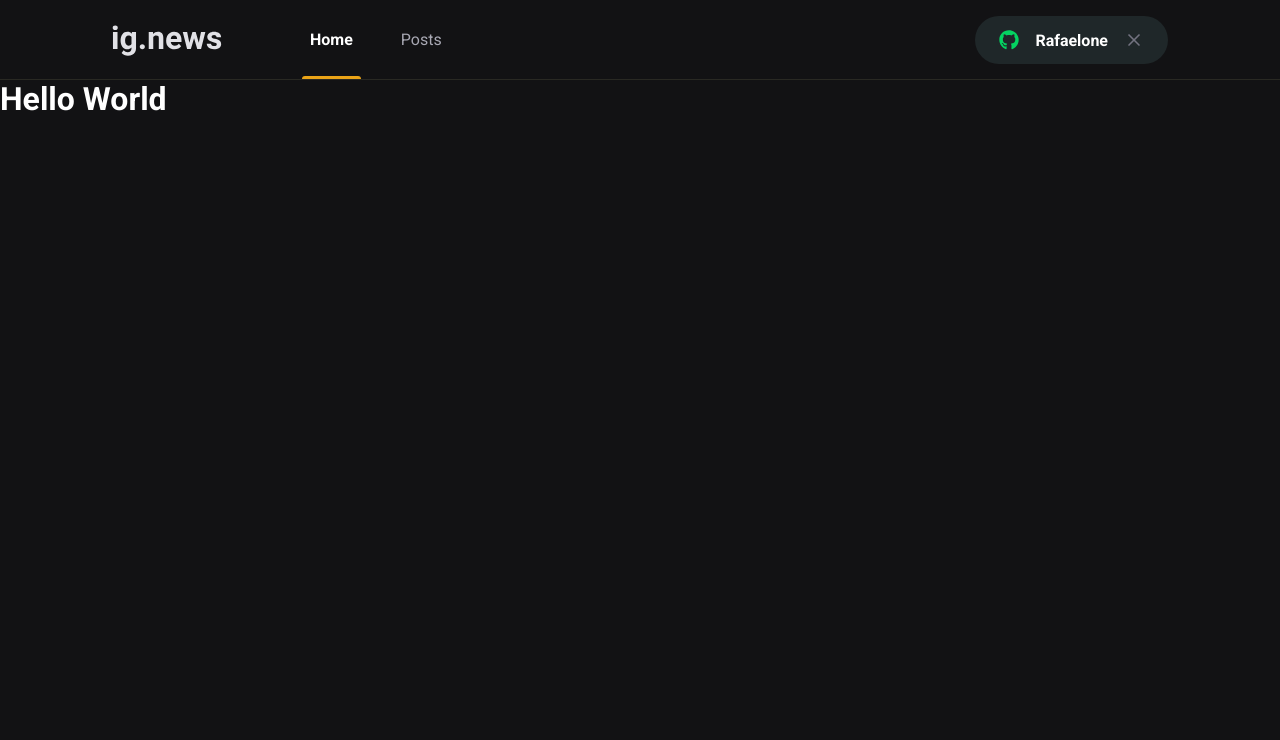
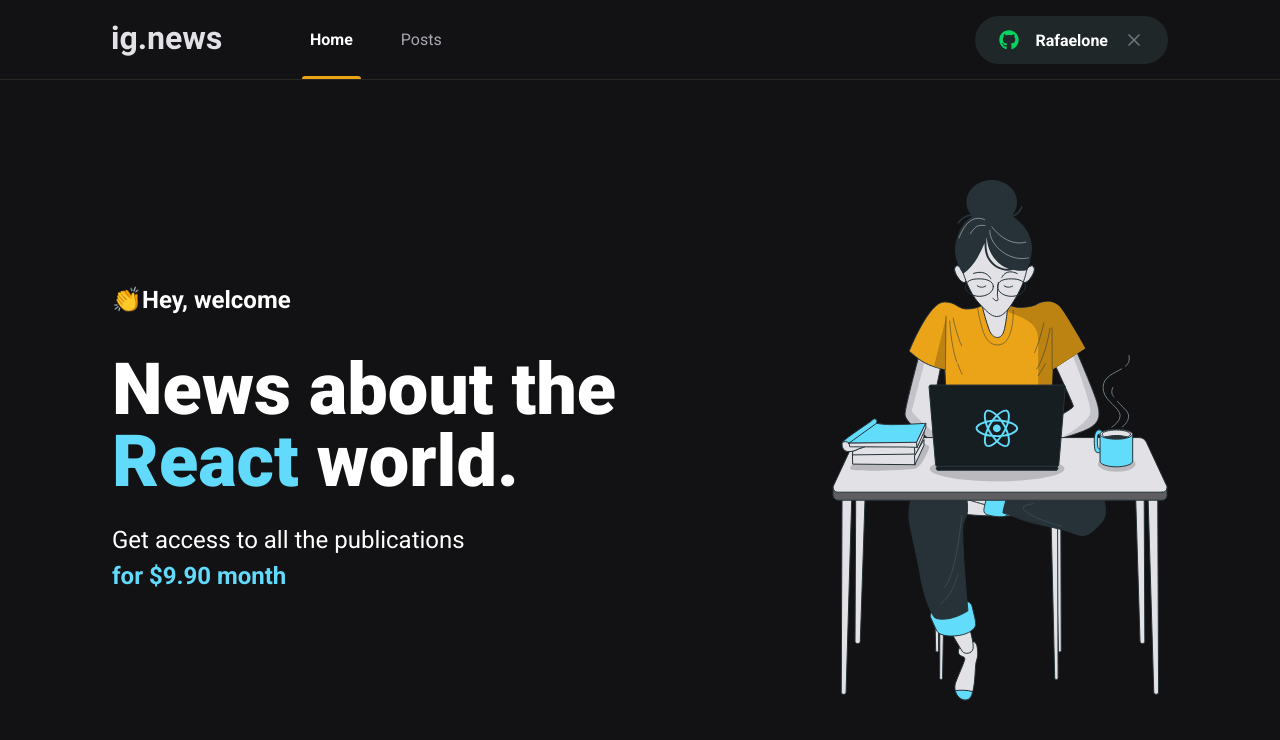
Before and after one commit to rafaelone/IgNews, a Next.js app: page / in a window 1280 px wide. Shown: the top 740 px of the page. Built offline with nearby package versions, Linux system fonts and the light colour scheme.

Commit message:
style: Home page

```diff
--- a/src/pages/index.tsx
+++ b/src/pages/index.tsx
@@ -1,14 +1,24 @@
 import Head from "next/head"
+
+import styles from "../styles/pages/home.module.scss"
 
 export default function Home() {
   return (
     <>
       <Head>
-        <title>Início | ig.news</title>
+        <title>Home | ig.news</title>
       </Head>
-      <h1>
-        Hello World
-      </h1>
+      <main className={styles.contentContainer}>
+        <section className={styles.hero}>
+          <span>👏Hey, welcome</span>
+          <h1>News about the <span>React</span> world.</h1>
+          <p>
+            Get access to all the publications <br/>
+            <span>for $9.90 month</span>
+          </p>
+        </section>
+        <img src="/images/avatar.svg" alt="Girl coding"/>
+      </main>
     </>
   )
 }
--- /dev/null
+++ b/src/styles/pages/home.module.scss
@@ -0,0 +1,40 @@
+.contentContainer {
+  max-width: 1120px;
+  margin: 0 auto;
+  padding: 0 2rem;
+  height: calc(100vh - 5rem);
+
+  display: flex;
+  align-items: center;
+  justify-content: space-between;
+}
+
+.hero {
+  max-width: 600px;
+
+  > span {
+    font-size: 1.5rem;
+    font-weight: bold;
+  }
+
+  h1 {
+    font-size: 4.5rem;
+    line-height: 4.5rem;
+    font-weight: 900;
+    margin-top: 2.5rem;
+
+    span {
+      color: var(--cyan-500);
+    }
+  }
+
+  p {
+    font-size: 1.5rem;
+    line-height: 2.25rem;
+    margin-top: 1.5rem;
+    span {
+      color: var(--cyan-500);
+      font-weight: bold;
+    }
+  }
+}
```
